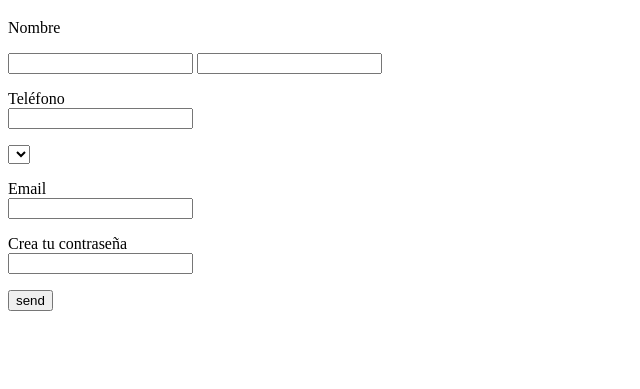
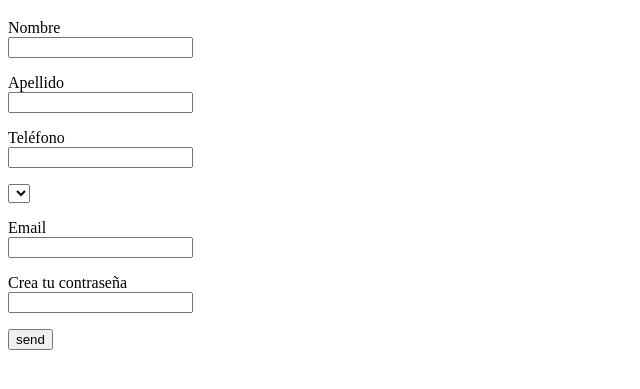
Before and after one commit to berenisser/leccion-14, a plain HTML site: page index.html in a window 1280 px wide. Shown: the part 61-450 px from the top of the page, without its empty margins (0-640 px from the left). Drawn offline with Linux system fonts and the light colour scheme.

Commit message:
nombre, apellido ya tienen area requerida

```diff
--- a/index.html
+++ b/index.html
@@ -6,13 +6,16 @@
 </head>
 <body>
 	<h1>Formulario de datos</h1>
-	<p>Nombre</p>
 	<form action="">
-		<input type="text">
-		<input type="text">
+		<p>
+			<label for="nombre">Nombre</label><br>
+			<input type="text" name="nombre" required>
+		</p>
+			<label for="ape">Apellido</label><br>
+			<input type="text" name="ape" required>
 		<p>
 			<label for="fono">Teléfono</label><br>
-			<input type="tel" name="fono" pattern=".{9,}" title="9 números"required>
+			<input type="tel" name="fono" pattern=".{9,}" title="9 números" required>
 		</p>
 		<select name="" id="">
 			<option value=""></option>
```
